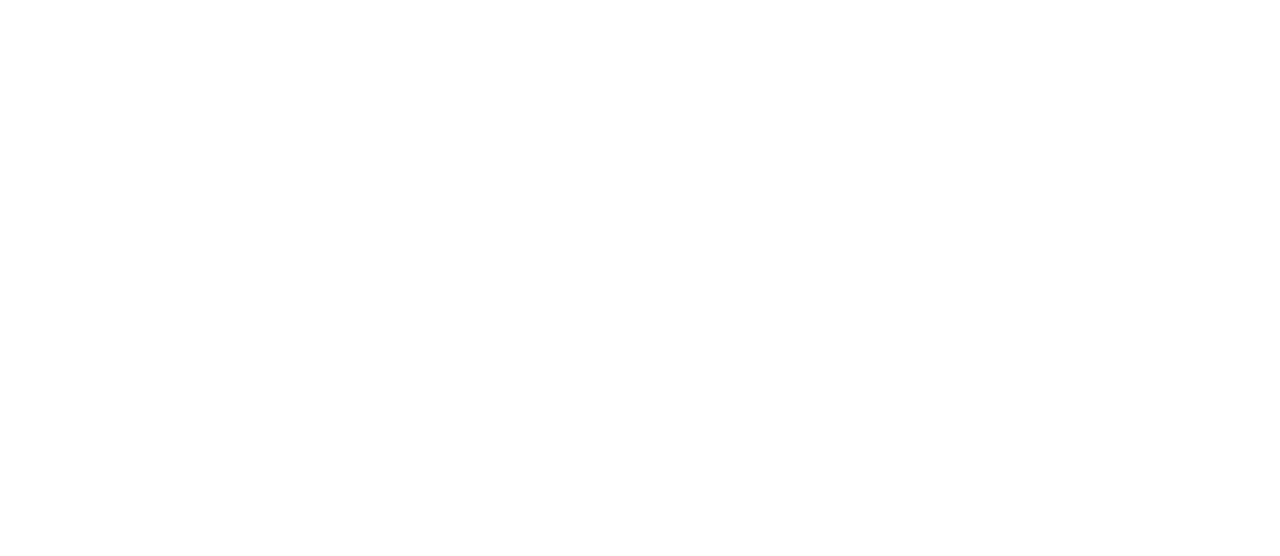
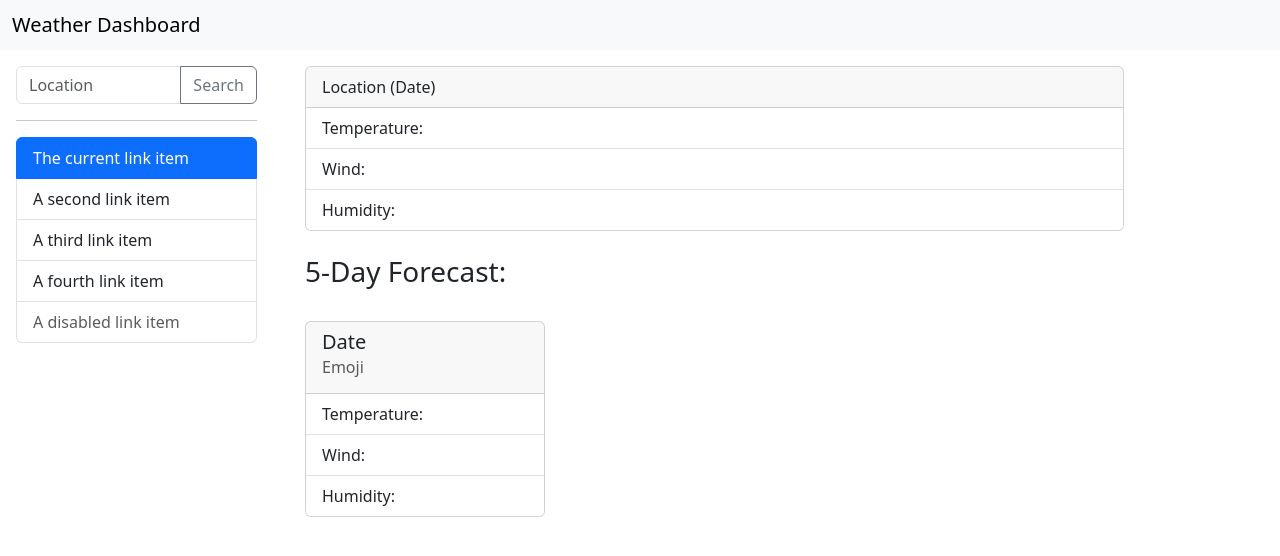
Before and after one commit to bskor66/Weather-Dashboard, a plain HTML site: page index.html in a window 1280 px wide. Drawn offline with nearby package versions, Linux system fonts and the light colour scheme.

Commit message:
page layout imporved + jQuery

```diff
--- a/index.html
+++ b/index.html
@@ -12,10 +12,89 @@
 		<title>Weather Dashboard</title>
 	</head>
 	<body>
+		<nav class="navbar bg-body-tertiary">
+			<div class="container-fluid">
+				<span class="navbar-brand mb-0 h1">Weather Dashboard</span>
+			</div>
+		</nav>
+		<div class="container p-3 m-0">
+			<div class="row gx-5">
+				<div class="col-3">
+					<div class="input-group mb-3">
+						<input
+							type="text"
+							class="form-control"
+							placeholder="Location"
+							aria-label="Location"
+							aria-describedby="button-addon2" />
+						<button
+							class="btn btn-outline-secondary"
+							type="button"
+							id="button-addon2">
+							Search
+						</button>
+					</div>
+					<hr />
+					<div class="list-group">
+						<a
+							href="#"
+							class="list-group-item list-group-item-action active"
+							aria-current="true">
+							The current link item
+						</a>
+						<a href="#" class="list-group-item list-group-item-action"
+							>A second link item</a
+						>
+						<a href="#" class="list-group-item list-group-item-action"
+							>A third link item</a
+						>
+						<a href="#" class="list-group-item list-group-item-action"
+							>A fourth link item</a
+						>
+						<a
+							class="list-group-item list-group-item-action disabled"
+							aria-disabled="true"
+							>A disabled link item</a
+						>
+					</div>
+				</div>
+				<div class="col-9">
+					<div class="card">
+						<div class="card-header">Location (Date)</div>
+						<ul class="list-group list-group-flush">
+							<li class="list-group-item">Temperature:</li>
+							<li class="list-group-item">Wind:</li>
+							<li class="list-group-item">Humidity:</li>
+						</ul>
+					</div>
+					<br />
+					<h3>5-Day Forecast:</h3>
+					<br />
+					<div class="row gx-0 gap-2">
+						<div class="card" style="width: 15rem">
+							<div class="card-header">
+								<h5 class="card-title">Date</h5>
+								<h6 class="card-subtitle mb-2 text-body-secondary">Emoji</h6>
+							</div>
+
+							<ul class="list-group list-group-flush">
+								<li class="list-group-item">Temperature:</li>
+								<li class="list-group-item">Wind:</li>
+								<li class="list-group-item">Humidity:</li>
+							</ul>
+						</div>
+					</div>
+				</div>
+			</div>
+		</div>
 		<script
 			src="https://cdn.jsdelivr.net/npm/bootstrap@5.3.2/dist/js/bootstrap.bundle.min.js"
 			integrity="sha384-C6RzsynM9kWDrMNeT87bh95OGNyZPhcTNXj1NW7RuBCsyN/o0jlpcV8Qyq46cDfL"
 			crossorigin="anonymous"></script>
+		<script
+			src="https://code.jquery.com/jquery-3.7.1.js"
+			integrity="sha256-eKhayi8LEQwp4NKxN+CfCh+3qOVUtJn3QNZ0TciWLP4="
+			crossorigin="anonymous"></script>
 		<script src="./assets/js/script.js"></script>
 	</body>
 </html>
```
